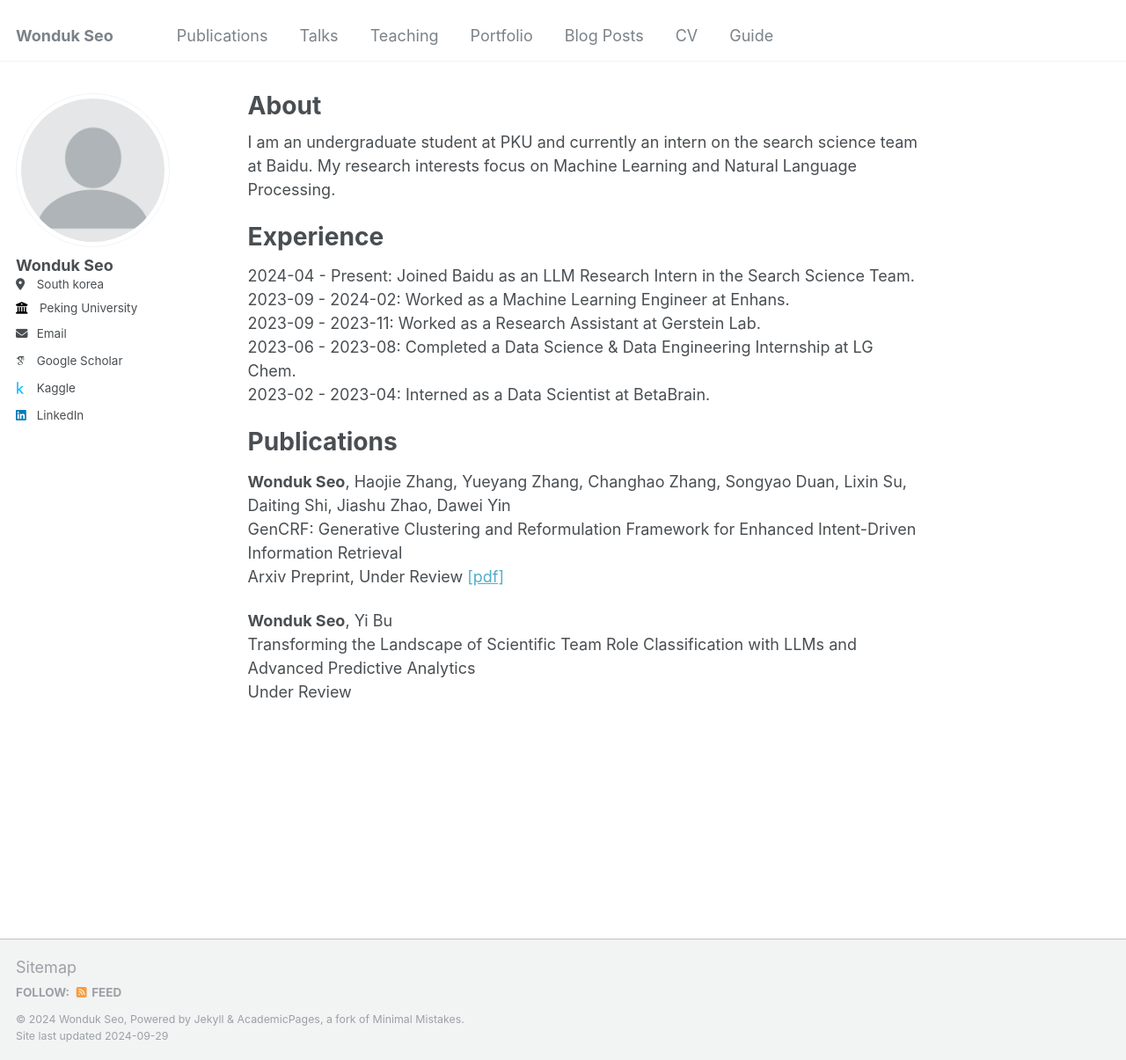
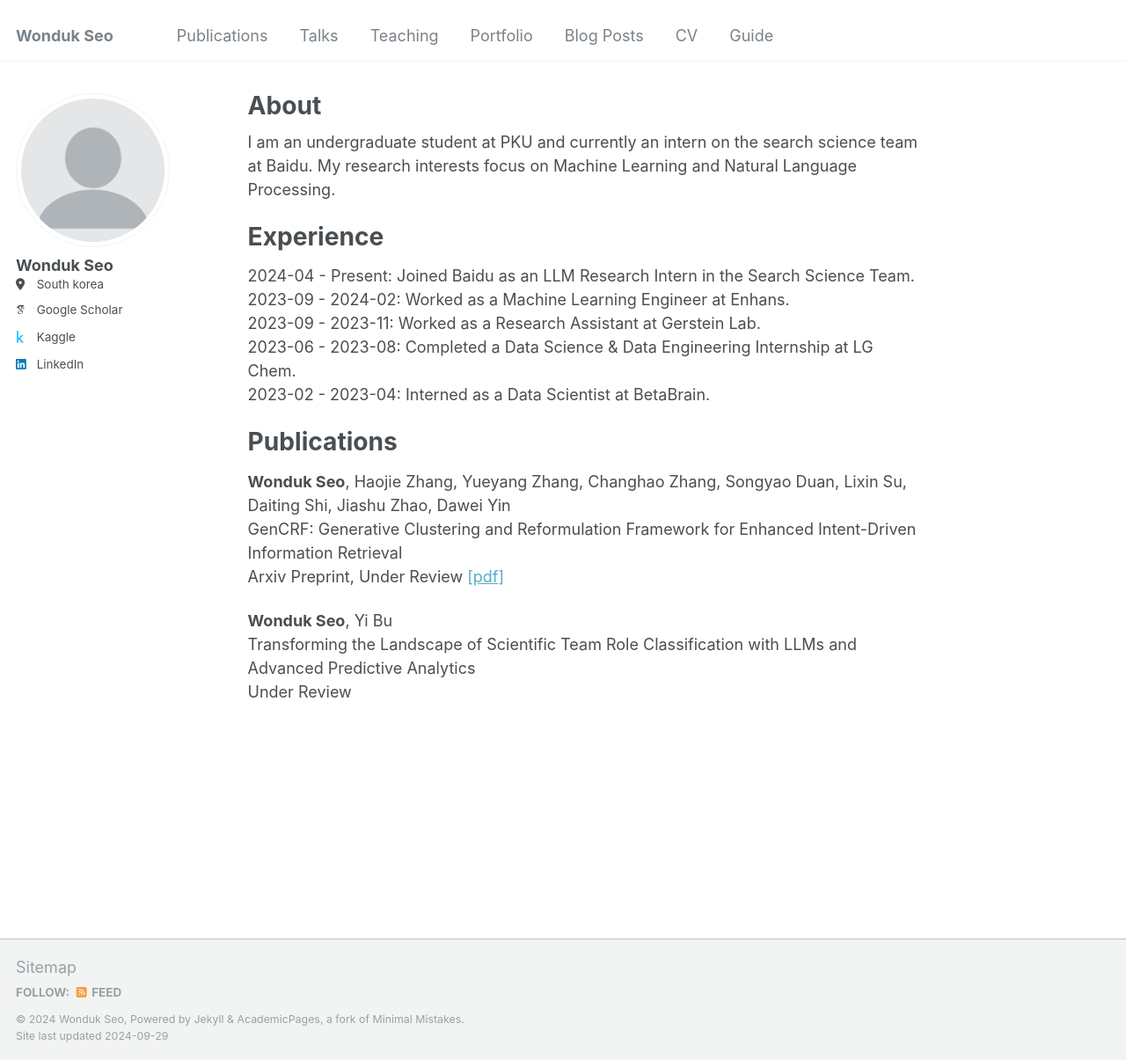
Before and after one commit to wondukseo/wondukseo.github.io, a Jekyll site: the page built from _pages/about.md, in a window 1280 px wide and 1205 px high. Shown: the whole window at 88% size. Built offline with Jekyll 4.4.1, drawn with Linux system fonts in a browser that asks for light colours; some web fonts are replaced.

Commit message:
Update _config.yml

```diff
--- a/_config.yml
+++ b/_config.yml
@@ -26,9 +26,9 @@ author:
   pronouns         : # example: "she/her"
   bio              : # "Undergraduate Student @ Peking University"
   location         : "South korea"
-  employer         : "Peking University"
+  employer         : # "Peking University"
   uri              : # URL
-  email            : "seowonduk@pku.edu.cn"
+  email            : # "seowonduk@pku.edu.cn"
 
   # Academic websites
   arxiv            : # URL - Update with the correct link to your profile
```
